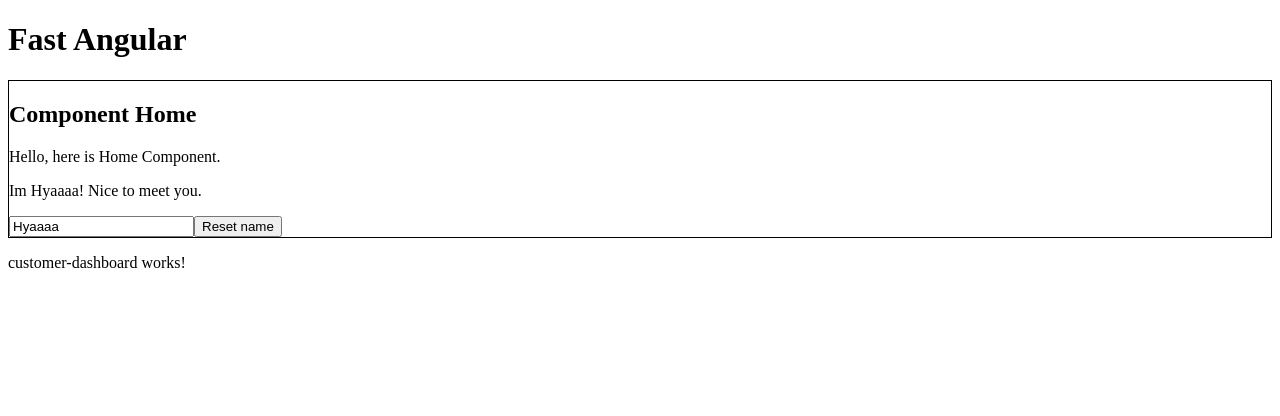
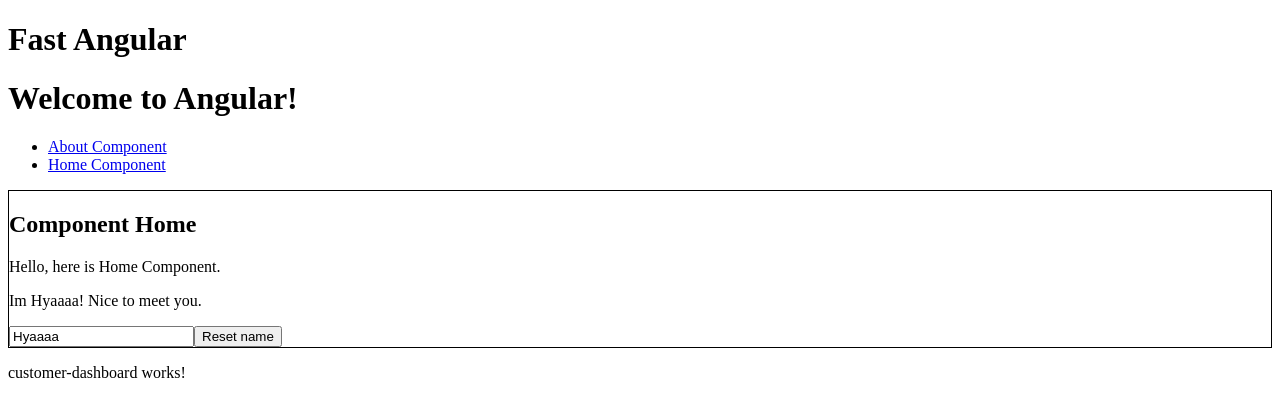
Before and after one commit to hoangpham27/fast-angular, an Angular app: page / in a window 1280 px wide. Shown: the top 416 px of the page. Built offline with nearby package versions, Linux system fonts and the light colour scheme.

Commit message:
route in angular

```diff
--- a/src/app/app-routing.module.ts
+++ b/src/app/app-routing.module.ts
@@ -4,10 +4,15 @@
 import { PageNotFoundComponent } from './page-not-found/page-not-found.component';
 import { AboutComponent } from './about/about.component';
 
-const routes: Routes = [];
+const routes: Routes = [
+  { path: 'about', component: AboutComponent },
+  { path: 'home', component: HomeComponent },
+  { path: '', component: HomeComponent },
+  { path: '**', component: PageNotFoundComponent }, // Wildcard route for a 404 page];
+];
 
 @NgModule({
   imports: [RouterModule.forRoot(routes)],
-  exports: [RouterModule]
+  exports: [RouterModule],
 })
-export class AppRoutingModule { }
+export class AppRoutingModule {}
--- a/src/app/app.component.html
+++ b/src/app/app.component.html
@@ -1,5 +1,14 @@
 <h1>Fast Angular</h1>
 
-<app-home></app-home>
+<h1>Welcome to Angular!</h1>
+<nav>
+    <ul>
+        <li>
+            <a routerLink="/about" routerLinkActive="active">About Component</a>
+        </li>
+        <li><a routerLink="/home" routerLinkActive="active">Home Component</a></li>
+    </ul>
+</nav>
+<router-outlet></router-outlet>
 
 <app-customer-dashboard></app-customer-dashboard>
```
